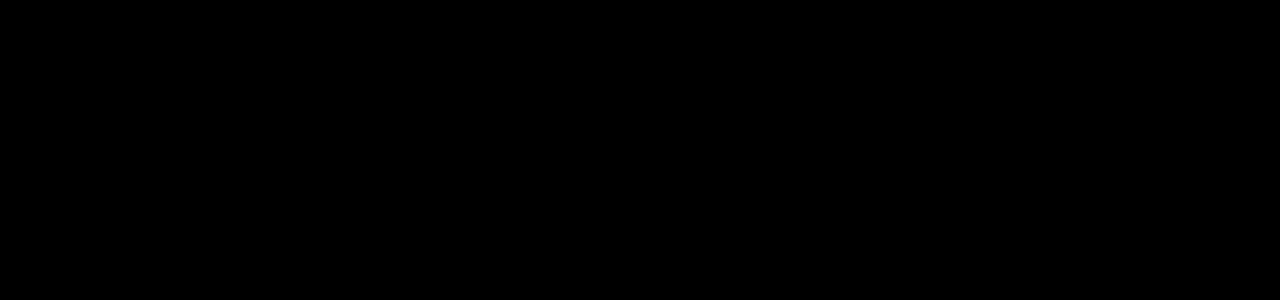
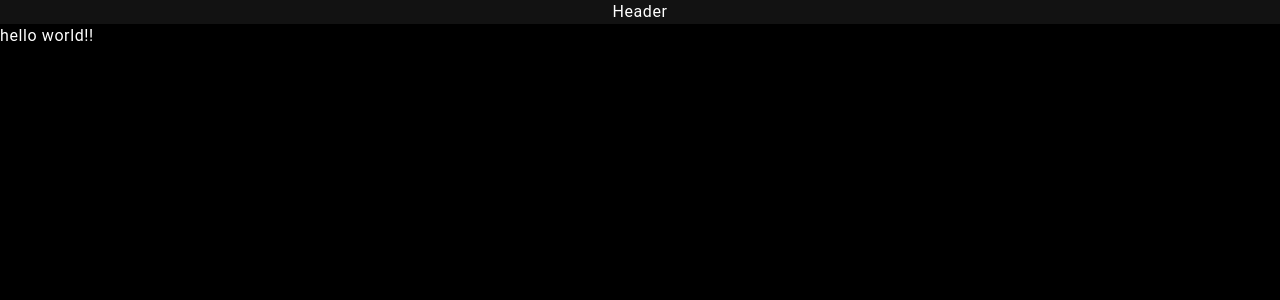
Before and after one commit to grvt7/imdb-clone, a Next.js app: page / in a window 1280 px wide. Shown: the top 300 px of the page. Built offline with nearby package versions, Linux system fonts and the light colour scheme.

Commit message:
port base config

```diff
--- a/src/app/BodyLayout.tsx
+++ b/src/app/BodyLayout.tsx
@@ -1,17 +1,17 @@
-// 'use client';
+'use client';
 
-// import Header from '@/components/header';
-// import { useDrawerContext } from '@/context/drawer';
+import Header from "@/components/header";
+import { useDrawerContext } from "@/context/Drawer";
 
 const BodyLayout: React.FC<{ children: React.ReactNode }> = ({ children }) => {
-  // const { showDrawer, setShowDrawer } = useDrawerContext();
+  const { showDrawer, setShowDrawer } = useDrawerContext();
   // ${showDrawer && 'lg:overflow-hidden'}
 
   return (
     <body
       className={`flex flex-col justify-center items-center`}>
       <div className='flex items-center justify-center w-full bg-header text-white'>
-        {/* <Header showDrawer={showDrawer} setShowDrawer={setShowDrawer} /> */}
+        <Header showDrawer={showDrawer} setShowDrawer={setShowDrawer} />
       </div>
       {children}
     </body>
--- a/src/app/layout.tsx
+++ b/src/app/layout.tsx
@@ -1,5 +1,7 @@
-import type { Metadata } from "next";
-import "./globals.css";
+import type { Metadata } from 'next';
+import './globals.css';
+import DrawerContextProvider from '@/context/Drawer';
+import BodyLayout from './BodyLayout';
 
 export const metadata: Metadata = {
   title: 'IMDb Clone',
@@ -12,8 +14,22 @@
   children: React.ReactNode;
 }>) {
   return (
-    <html lang="en">
-      <body>{children}</body>
+    <html lang='en'>
+      <head>
+        <link rel='preconnect' href='https://fonts.googleapis.com' />
+        <link
+          rel='preconnect'
+          href='https://fonts.gstatic.com'
+          crossOrigin={`anonymous`}
+        />
+        {/* <link
+          href='https://fonts.googleapis.com/css2?family=Roboto&display=swap'
+          rel='stylesheet'
+        /> */}
+      </head>
+      <DrawerContextProvider>
+        <BodyLayout>{children}</BodyLayout>
+      </DrawerContextProvider>
     </html>
   );
 }
--- a/src/app/page.tsx
+++ b/src/app/page.tsx
@@ -2,7 +2,7 @@
 
 export default function Home() {
   return (
-    <main className="flex min-h-screen flex-col items-center justify-between p-24">
+    <main className={`w-full max-w-[80rem] block text-white flex-wrap`}>
       <h1>hello world!!</h1>
     </main>
   );
--- a/src/components/Test.tsx
+++ /dev/null
@@ -1,9 +0,0 @@
-import React from 'react'
-
-const Test = () => {
-  return (
-    <div>Test</div>
-  )
-}
-
-export default Test
--- /dev/null
+++ b/src/components/header/index.tsx
@@ -0,0 +1,10 @@
+import React, { FC } from 'react'
+import { HeaderPropTypes } from './types'
+
+const Header: FC<HeaderPropTypes> = ({showDrawer, setShowDrawer}) => {
+  return (
+    <div>Header</div>
+  )
+}
+
+export default Header
--- /dev/null
+++ b/src/components/header/types.ts
@@ -0,0 +1,9 @@
+export interface HeaderPropTypes {
+    showDrawer: boolean;
+    setShowDrawer: (showDrawer: boolean) => void;
+  }
+
+  export interface DrawerPropTypes {
+    showDrawer: boolean;
+    setShowDrawer: (showDrawer: boolean) => void;
+  }
--- /dev/null
+++ b/src/context/Drawer.tsx
@@ -0,0 +1,44 @@
+'use client';
+
+import { createContext, useContext, useState } from "react";
+
+type Drawer = boolean;
+
+export type DrawerContextProviderProps = {
+  children: React.ReactNode;
+};
+
+export type DrawerContextType = {
+  showDrawer: Drawer;
+  setShowDrawer: React.Dispatch<React.SetStateAction<Drawer>>;
+};
+
+const ActiveSectionContext = createContext<DrawerContextType | null>(null);
+
+const DrawerContextProvider = ({ children }: DrawerContextProviderProps) => {
+  const [showDrawer, setShowDrawer] = useState<Drawer>(false);
+
+  return (
+    <ActiveSectionContext.Provider
+      value={{
+        showDrawer,
+        setShowDrawer,
+      }}>
+      {children}
+    </ActiveSectionContext.Provider>
+  );
+};
+
+export const useDrawerContext = () => {
+  const context = useContext(ActiveSectionContext);
+
+  if (context === null) {
+    throw new Error(
+      'useDrawerContext must be used within an DrawerContextProvider',
+    );
+  }
+
+  return context;
+};
+
+export default DrawerContextProvider;
```
Also changed, not shown: src/utils/headerSearchConfig.ts (added, +38 -0 lines), src/utils/icons.tsx (added, +34 -0 lines).
